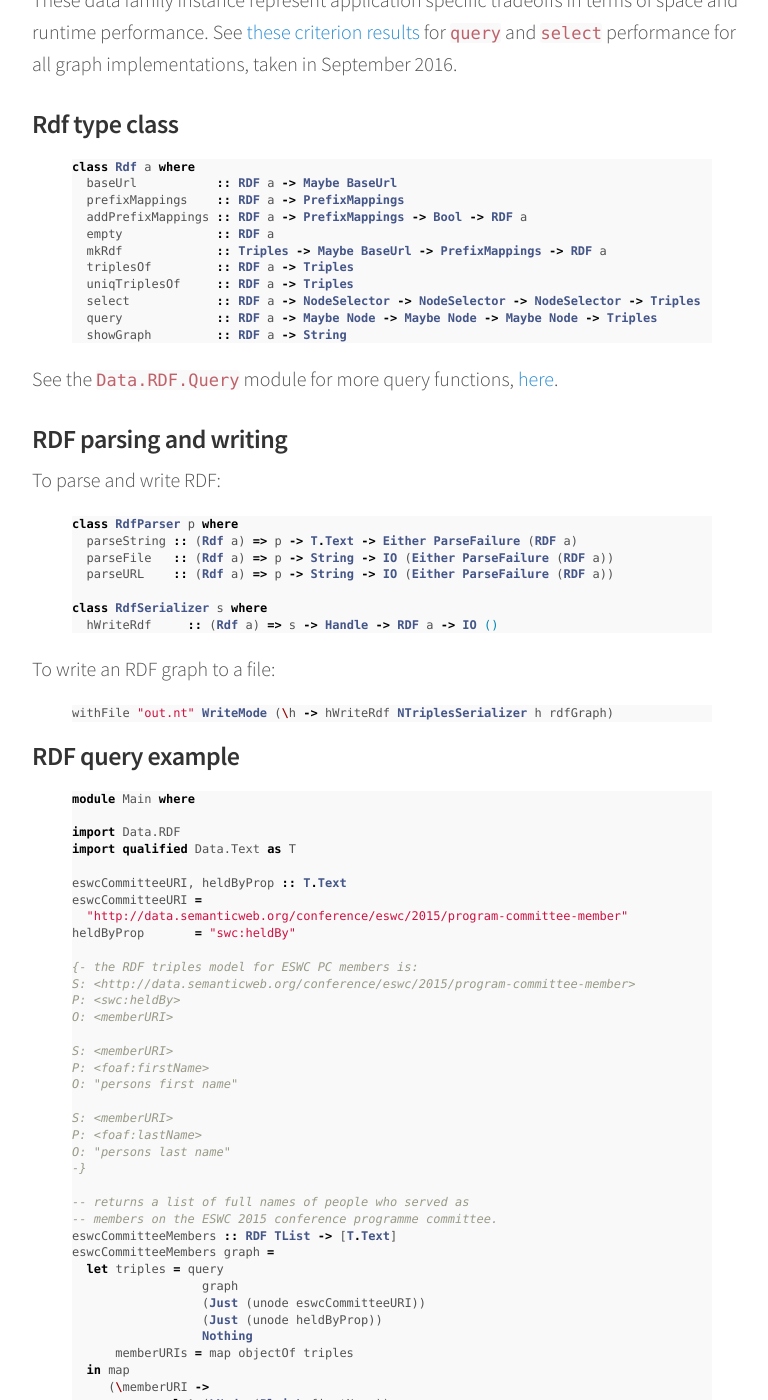
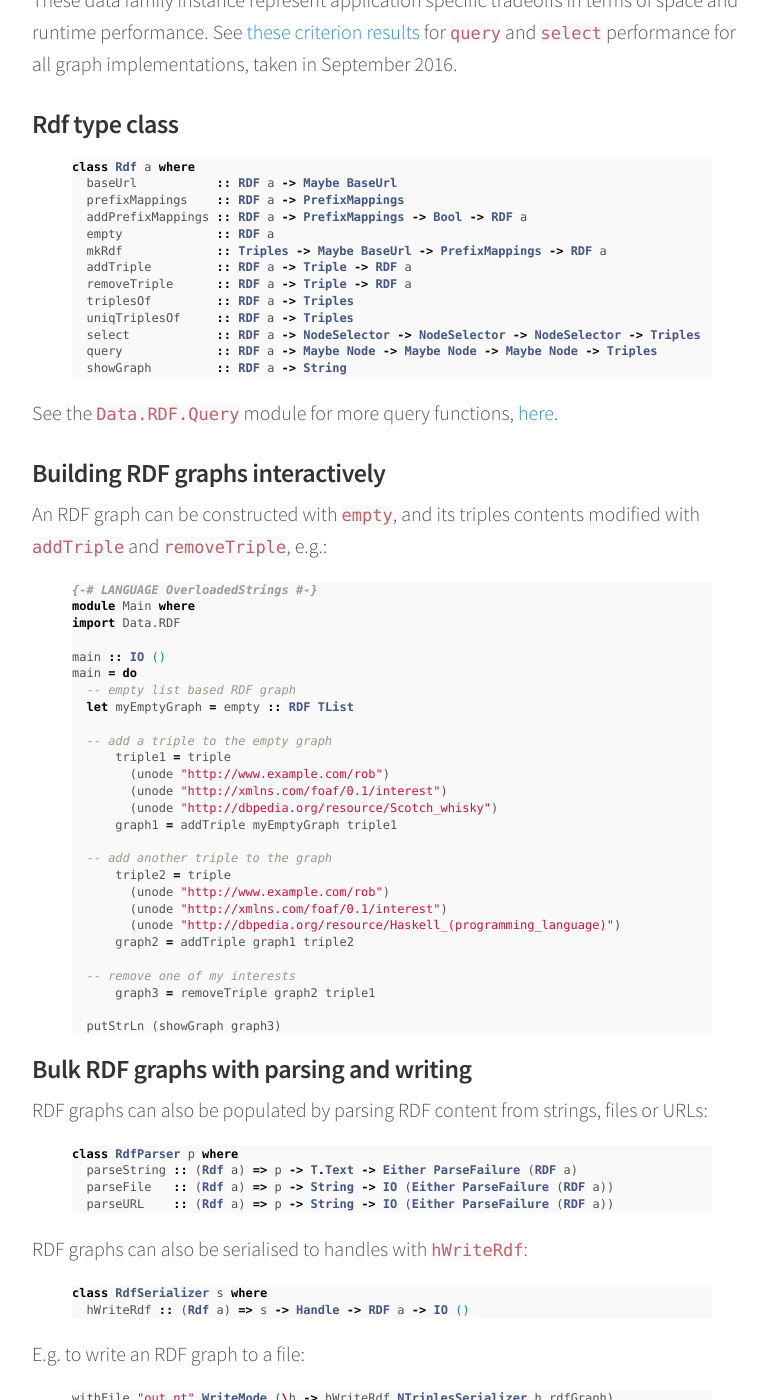
Before and after one commit to robstewart57/rdf4h, a Jekyll site: the page built from docs/index.md, in a window 1280 px wide and 1400 px high, scrolled down 1382 px. Shown: the whole window, without its empty margins (248-1016 px from the left). Built offline with Jekyll 4.4.1, drawn with Linux system fonts in a browser that asks for light colours.

Commit message:
Updates docs with addTriple/removeTriple examples

```diff
--- a/docs/index.md
+++ b/docs/index.md
@@ -82,6 +82,8 @@ class Rdf a where
   addPrefixMappings :: RDF a -> PrefixMappings -> Bool -> RDF a
   empty             :: RDF a
   mkRdf             :: Triples -> Maybe BaseUrl -> PrefixMappings -> RDF a
+  addTriple         :: RDF a -> Triple -> RDF a
+  removeTriple      :: RDF a -> Triple -> RDF a
   triplesOf         :: RDF a -> Triples
   uniqTriplesOf     :: RDF a -> Triples
   select            :: RDF a -> NodeSelector -> NodeSelector -> NodeSelector -> Triples
@@ -92,21 +94,61 @@ class Rdf a where
 See the `Data.RDF.Query` module for more query functions,
 [here](http://hackage.haskell.org/package/rdf4h-3.0.0/docs/Data-RDF-Query.html).
 
-### RDF parsing and writing
+### Building RDF graphs interactively
 
-To parse and write RDF:
+An RDF graph can be constructed with `empty`, and its triples contents
+modified with `addTriple` and `removeTriple`, e.g.:
+
+{% highlight haskell %}
+{-# LANGUAGE OverloadedStrings #-}
+module Main where
+import Data.RDF
+
+main :: IO ()
+main = do
+  -- empty list based RDF graph
+  let myEmptyGraph = empty :: RDF TList
+
+  -- add a triple to the empty graph
+      triple1 = triple
+        (unode "http://www.example.com/rob")
+        (unode "http://xmlns.com/foaf/0.1/interest")
+        (unode "http://dbpedia.org/resource/Scotch_whisky")
+      graph1 = addTriple myEmptyGraph triple1
+
+  -- add another triple to the graph
+      triple2 = triple
+        (unode "http://www.example.com/rob")
+        (unode "http://xmlns.com/foaf/0.1/interest")
+        (unode "http://dbpedia.org/resource/Haskell_(programming_language)")
+      graph2 = addTriple graph1 triple2
+
+  -- remove one of my interests
+      graph3 = removeTriple graph2 triple1
+
+  putStrLn (showGraph graph3)
+{% endhighlight %}
+
+### Bulk RDF graphs with parsing and writing
+
+RDF graphs can also be populated by parsing RDF content from strings,
+files or URLs:
 
 {% highlight haskell %}
 class RdfParser p where
   parseString :: (Rdf a) => p -> T.Text -> Either ParseFailure (RDF a)
   parseFile   :: (Rdf a) => p -> String -> IO (Either ParseFailure (RDF a))
   parseURL    :: (Rdf a) => p -> String -> IO (Either ParseFailure (RDF a))
-
-class RdfSerializer s where
-  hWriteRdf     :: (Rdf a) => s -> Handle -> RDF a -> IO ()
 {% endhighlight %}
 
-To write an RDF graph to a file:
+RDF graphs can also be serialised to handles with `hWriteRdf`:
+
+{% highlight haskell %}
+class RdfSerializer s where
+  hWriteRdf :: (Rdf a) => s -> Handle -> RDF a -> IO ()
+{% endhighlight %}
+
+E.g. to write an RDF graph to a file:
 
 {% highlight haskell %}
 withFile "out.nt" WriteMode (\h -> hWriteRdf NTriplesSerializer h rdfGraph)
```
